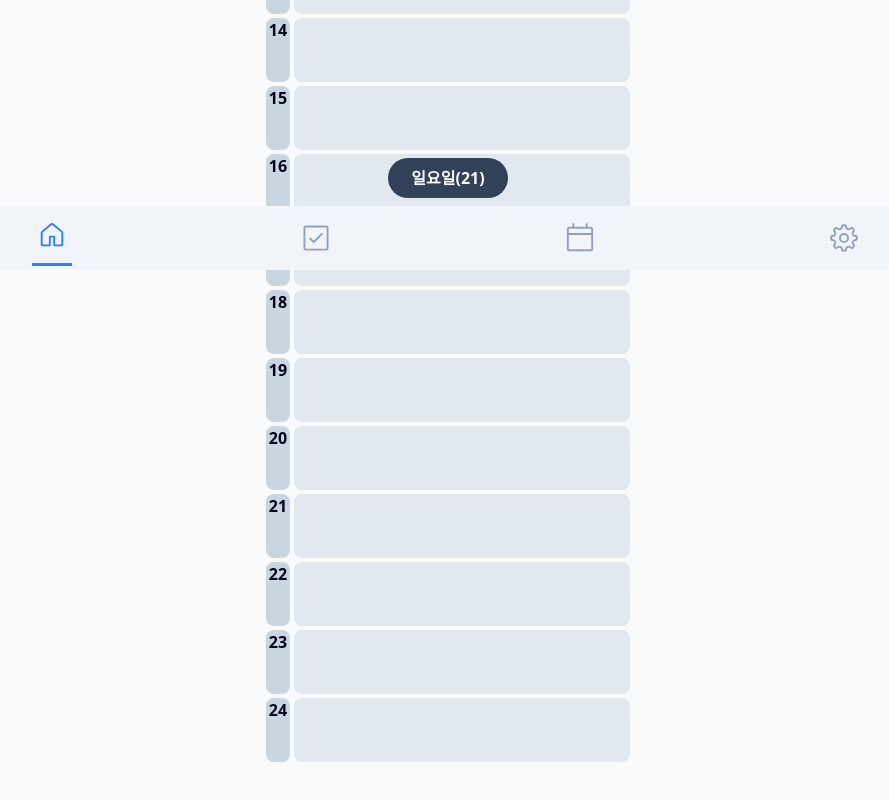
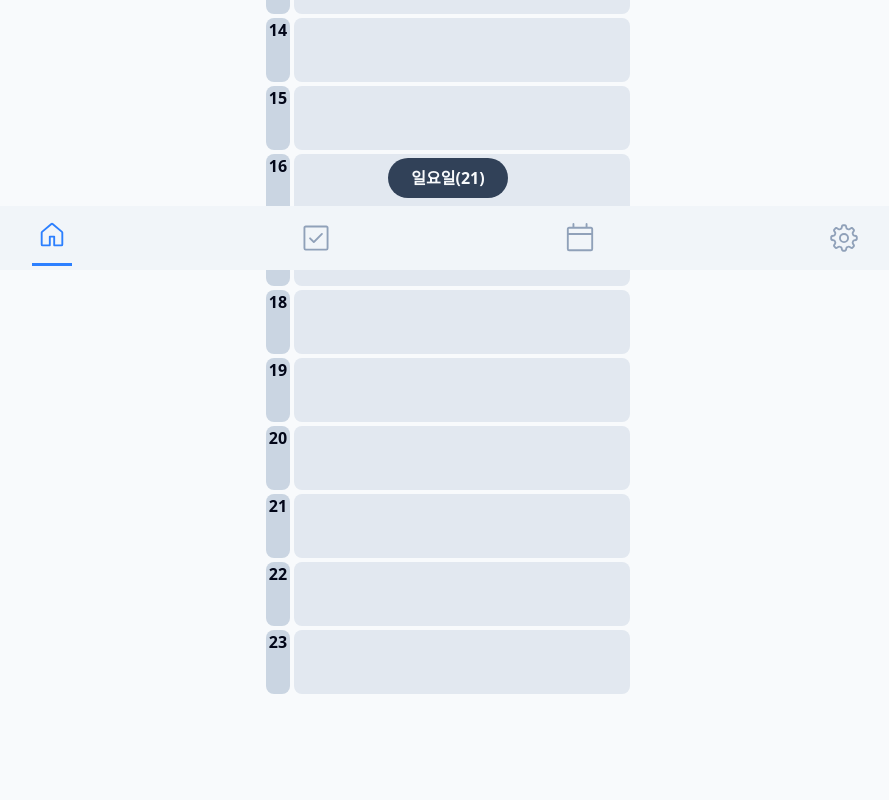
Before and after one commit to chamd/letstime, a Next.js app: page / in a window 1280 px wide. Shown: the part 530-1330 px from the top of the page, without its empty margins (192-1081 px from the left). Built offline with nearby package versions, Linux system fonts and the light colour scheme.

Commit message:
update font size

```diff
--- a/src/app/page.tsx
+++ b/src/app/page.tsx
@@ -46,7 +46,7 @@ const Home = () => {
 
 				<div className="flex flex-row gap-1 pb-12">
 					<div className="flex flex-col gap-1">
-						{Array.from({ length: 18 }, (_, i) => i + 7).map((time) => (
+						{Array.from({ length: 17 }, (_, i) => i + 7).map((time) => (
 							<div
 								key={time}
 								className={`
@@ -59,7 +59,7 @@ const Home = () => {
 						))}
 					</div>
 					<div className="flex flex-col gap-1 w-full">
-						{Array.from({ length: 18 }, (_, i) => i + 7).map((time) => {
+						{Array.from({ length: 17 }, (_, i) => i + 7).map((time) => {
 							const item = schedule[kst.today]?.[time];
 
 							const isCovered = Object.entries(schedule[kst.today] || {}).some(
@@ -82,7 +82,7 @@ const Home = () => {
 								<div
 									key={`${kst.today}-${time}`}
 									className={`
-										text-slate-50 text-lg rounded-lg w-full p-1 overflow-hidden break-words duration-200
+										text-slate-50 text-xs rounded-lg w-full p-0.5 overflow-hidden break-words duration-200
 										${kst.tohour == time ? "outline-blue-500 outline-4 rounded-l-none" : ""}
 										${ScheduleUtil.getColorById(
 											schedule[kst.today]?.[time]?.colorId
--- a/src/app/schedule/page.tsx
+++ b/src/app/schedule/page.tsx
@@ -75,13 +75,13 @@ const Schedule = () => {
 				</div>
 				<div className="flex flex-row gap-1">
 					<div className="flex flex-col gap-1">
-						{Array.from({ length: 18 }, (_, i) => i + 7).map((time) => (
+						{Array.from({ length: 17 }, (_, i) => i + 7).map((time) => (
 							<div key={time} className="bg-slate-300 rounded-lg w-6 h-16 text-center font-bold">{time}</div>
 						))}
 					</div>
 					{[1, 2, 3, 4, 5].map((day) => (
             <div key={day} className="flex flex-col gap-1 w-full">
-              {Array.from({ length: 18 }, (_, i) => i + 7).map((time) => {
+              {Array.from({ length: 17 }, (_, i) => i + 7).map((time) => {
                 const item = schedule[day]?.[time];
 
                 const isCovered = Object.entries(schedule[day] || {}).some(([start, v]) => {
@@ -102,7 +102,7 @@ const Schedule = () => {
                   <div
                     key={`${day}-${time}`}
                     onClick={() => handleSetSchedule(time, day)}
-                    className={`text-slate-50 text-lg rounded-lg w-16 p-1 overflow-hidden break-words ${ScheduleUtil.getColorById(schedule[day]?.[time]?.colorId)}`}
+                    className={`text-slate-50 text-base rounded-lg w-16 p-1 overflow-hidden break-words ${ScheduleUtil.getColorById(schedule[day]?.[time]?.colorId)}`}
                     style={{ height: `${height}rem` }}
                   >
                     {schedule[day]?.[time]?.title || ""}
--- a/src/components/Header.tsx
+++ b/src/components/Header.tsx
@@ -3,6 +3,7 @@
 import { usePathname } from "next/navigation";
 
 const title = {
+  "/todo": "할일",
   "/schedule": "고정 시간표",
   "/setting": "설정"
 }
```
